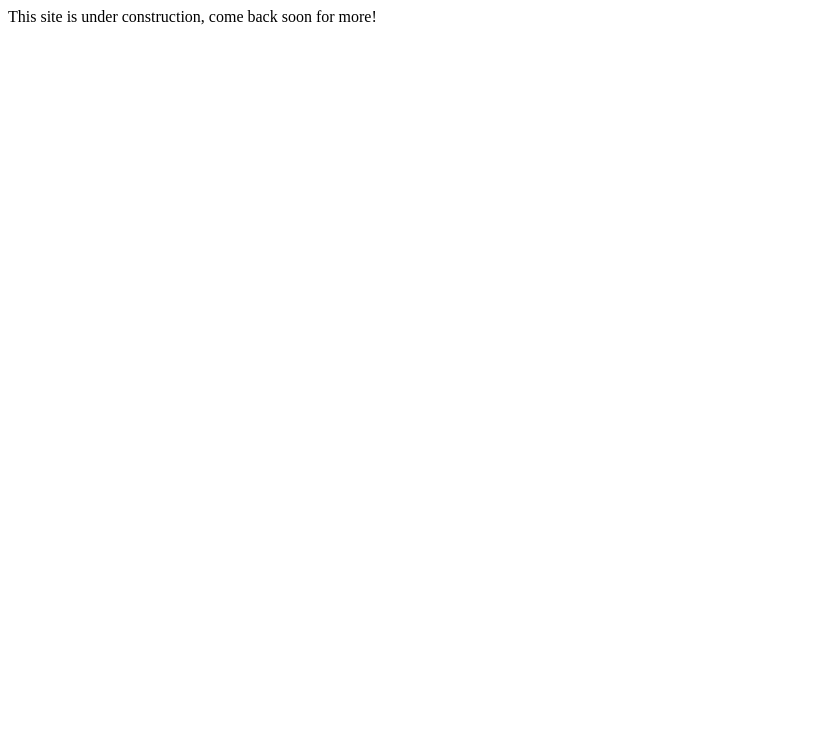
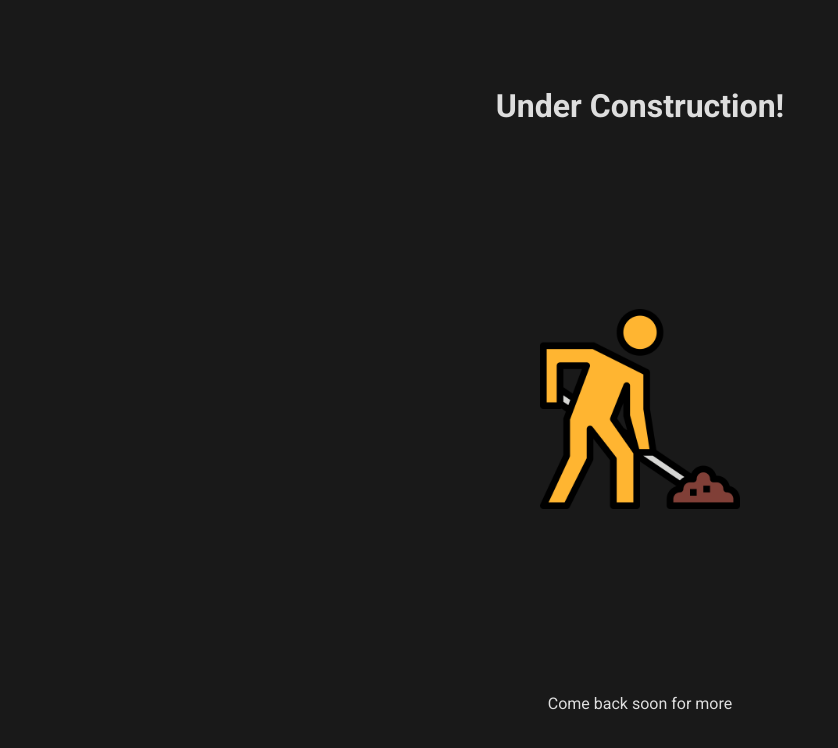
Before and after one commit to rguzg/rguzg.github.io, a plain HTML site: page index.html in a window 1280 px wide. Shown: the whole page, without its empty margins (0-838 px from the left). Drawn offline with Linux system fonts and the light colour scheme.

Commit message:
Underconstruction site

```diff
--- a/index.html
+++ b/index.html
@@ -3,9 +3,18 @@
 <head>
     <meta charset="UTF-8">
     <meta name="viewport" content="width=device-width, initial-scale=1.0">
+
     <title>Under Construction</title>
+
+    <!-- Styles and fonts -->
+    <link rel="stylesheet" href="static/css/underconstruction.css">
+    <link href="https://fonts.googleapis.com/css2?family=Roboto:ital,wght@0,100;0,300;0,400;0,500;0,700;0,900;1,100;1,300;1,400;1,500;1,700;1,900&display=swap" rel="stylesheet">
 </head>
 <body>
-    This site is under construction, come back soon for more!
+    <div class="l-main">
+        <h1>Under Construction!</h1>
+        <img src="static/img/construction.png" alt="Man building" height="200" width="200">
+        <p>Come back soon for more</p>
+    </div>
 </body>
 </html>
--- /dev/null
+++ b/static/css/underconstruction.css
@@ -0,0 +1,56 @@
+/* Base */
+:root{
+    --white: #DEDEDE;
+}
+
+*{
+    padding: 0px;
+    margin: 0px;
+    font-family: 'Roboto';
+    user-select: none;
+    box-sizing: border-box;
+}
+
+html, body{
+    width: 100%;
+    height: 100%;
+    background-color: #191919;
+}
+
+h1{
+    color: var(--white);
+    margin-bottom: 10px;
+}
+
+p, small{
+    color: var(--white);
+}
+
+img{
+    margin-bottom: 10px;
+}
+
+a{
+    color: var(--white);
+    text-decoration: none;
+}
+
+.l-main{
+    height: 100%;
+    width: 100%;
+    display: flex;
+    align-content: center;
+    justify-content: space-around;
+    align-items: center;
+    flex-direction: column;
+}
+
+.l-copyright{
+    height: 5%;
+    width: 100%;
+    display: flex;
+    align-content: center;
+    justify-content: space-around;
+    align-items: center;
+    flex-direction: column;
+}
```
Also changed, not shown: static/img/construction.png (added).
